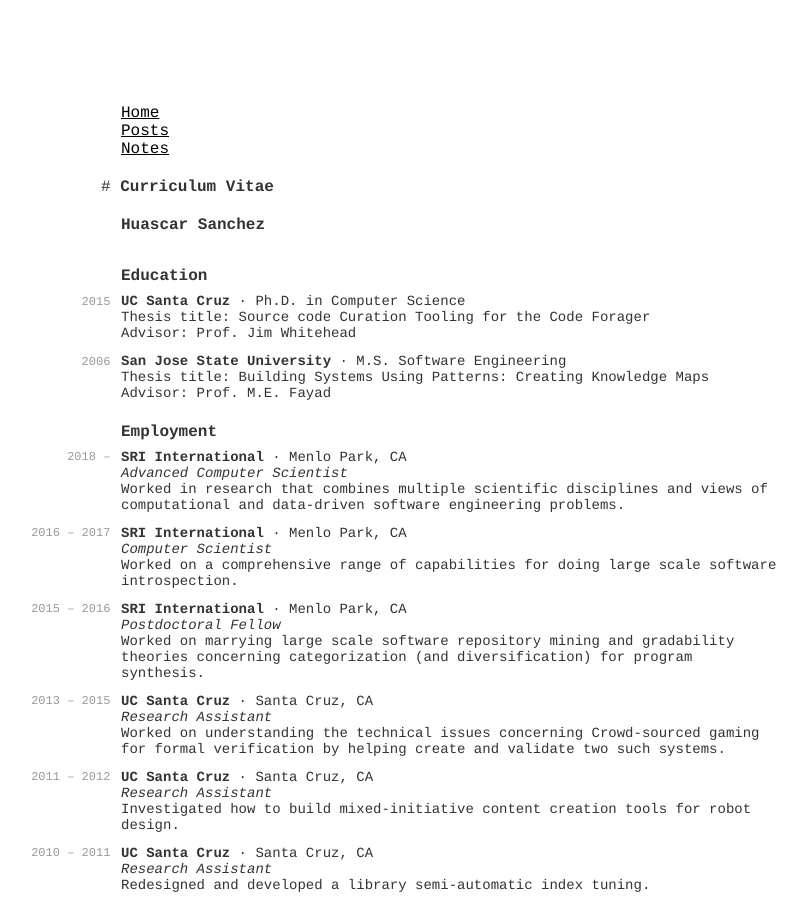
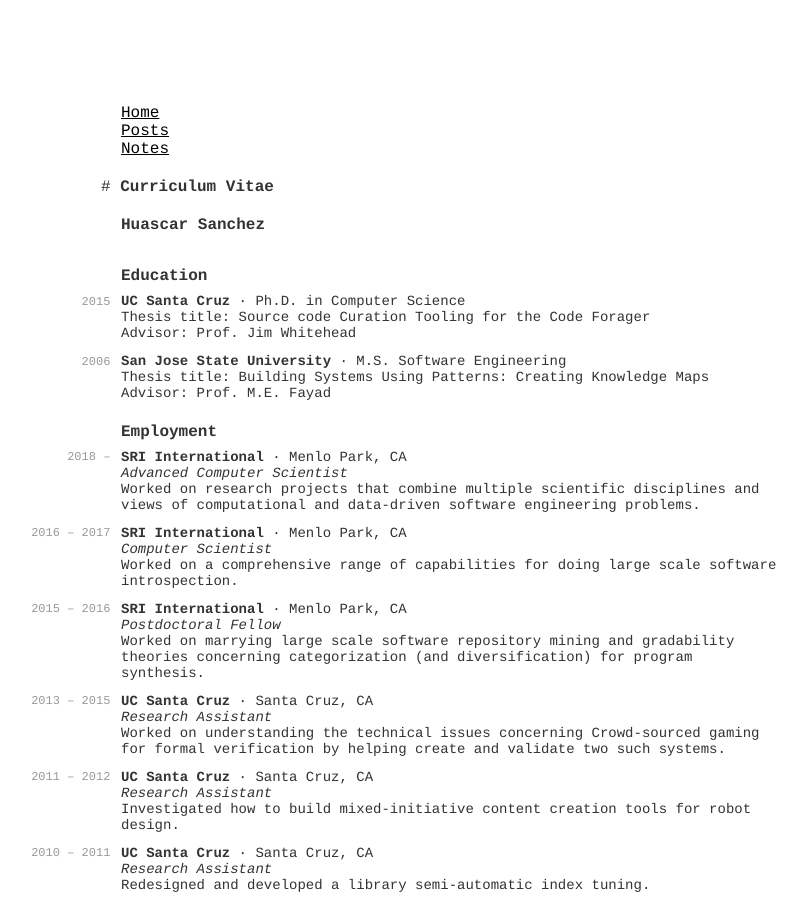
Before and after one commit to hsanchez/hsanchez.github.io, a Jekyll site: the page built from posts/notes/_posts/2017-02-01-cv.md, in a window 1280 px wide and 900 px high. Shown: the whole window, without its empty margins (189-996 px from the left). Built offline with Jekyll 4.4.1, drawn with Linux system fonts in a browser that asks for light colours.

Commit message:
minor typo

```diff
--- a/posts/notes/_posts/2017-02-01-cv.md
+++ b/posts/notes/_posts/2017-02-01-cv.md
@@ -39,7 +39,7 @@
     			<div class="item">
     				<span class="bold">SRI International</span> &middot; Menlo Park, CA <br />
     				<span class="emph">Advanced Computer Scientist</span> <br />
-    				<span class="deemph">Worked in research that combines multiple scientific disciplines and views of computational and data-driven software engineering problems.</span>
+    				<span class="deemph">Worked on research projects that combine multiple scientific disciplines and views of computational and data-driven software engineering problems.</span>
     			</div>
     		</div>
 
```
